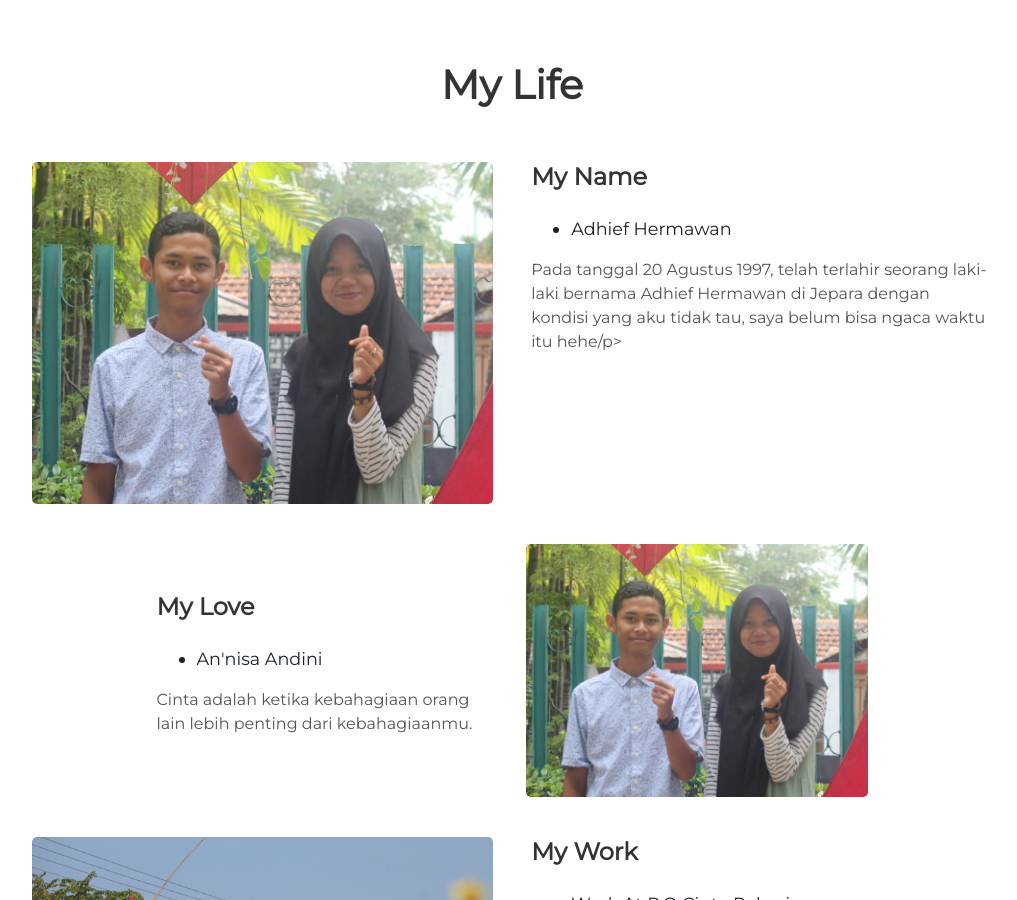
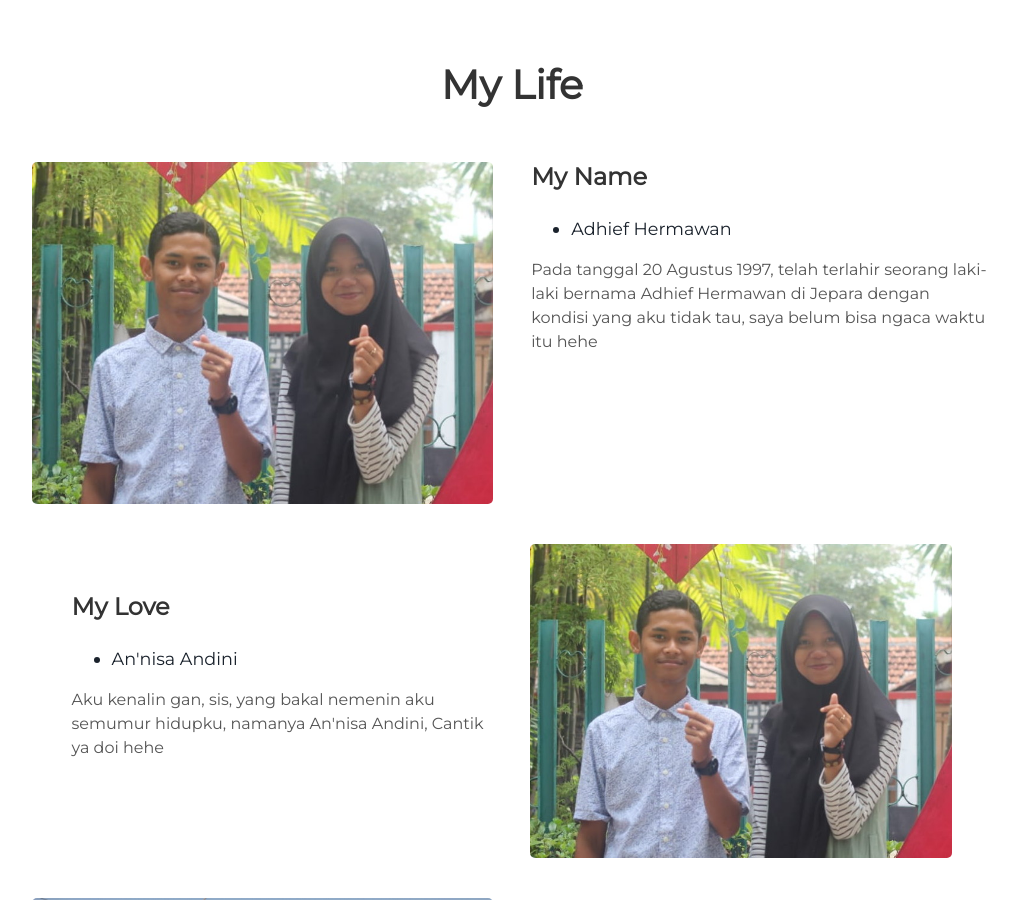
Before and after one commit to adif48/adif48, a Jekyll site: the page built from index.html, in a window 1280 px wide and 900 px high, scrolled down 1465 px. Shown: the whole window, without its empty margins (128-1145 px from the left). Built offline with Jekyll 4.4.1, drawn with Linux system fonts in a browser that asks for light colours.

Commit message:
Update projects.html

```diff
--- a/_includes/projects.html
+++ b/_includes/projects.html
@@ -10,7 +10,7 @@
     <ul>
       <li> Adhief Hermawan </li>
     </ul>
-    <p>Pada tanggal 20 Agustus 1997, telah terlahir seorang laki-laki bernama Adhief Hermawan di Jepara dengan kondisi yang aku tidak tau, saya belum bisa ngaca waktu itu hehe/p>
+    <p>Pada tanggal 20 Agustus 1997, telah terlahir seorang laki-laki bernama Adhief Hermawan di Jepara dengan kondisi yang aku tidak tau, saya belum bisa ngaca waktu itu hehe</p>
   </div>
 </div>
 <div class="user-projects">
@@ -22,7 +22,7 @@
     <ul>
       <li> An'nisa Andini </li>
     </ul>
-    <p> Cinta adalah ketika kebahagiaan orang lain lebih penting dari kebahagiaanmu.</p>
+    <p> Aku kenalin gan, sis, yang bakal nemenin aku semumur hidupku, namanya An'nisa Andini, Cantik ya doi hehe</p>
   </div>
 </div>
 <div class="user-projects">
```
